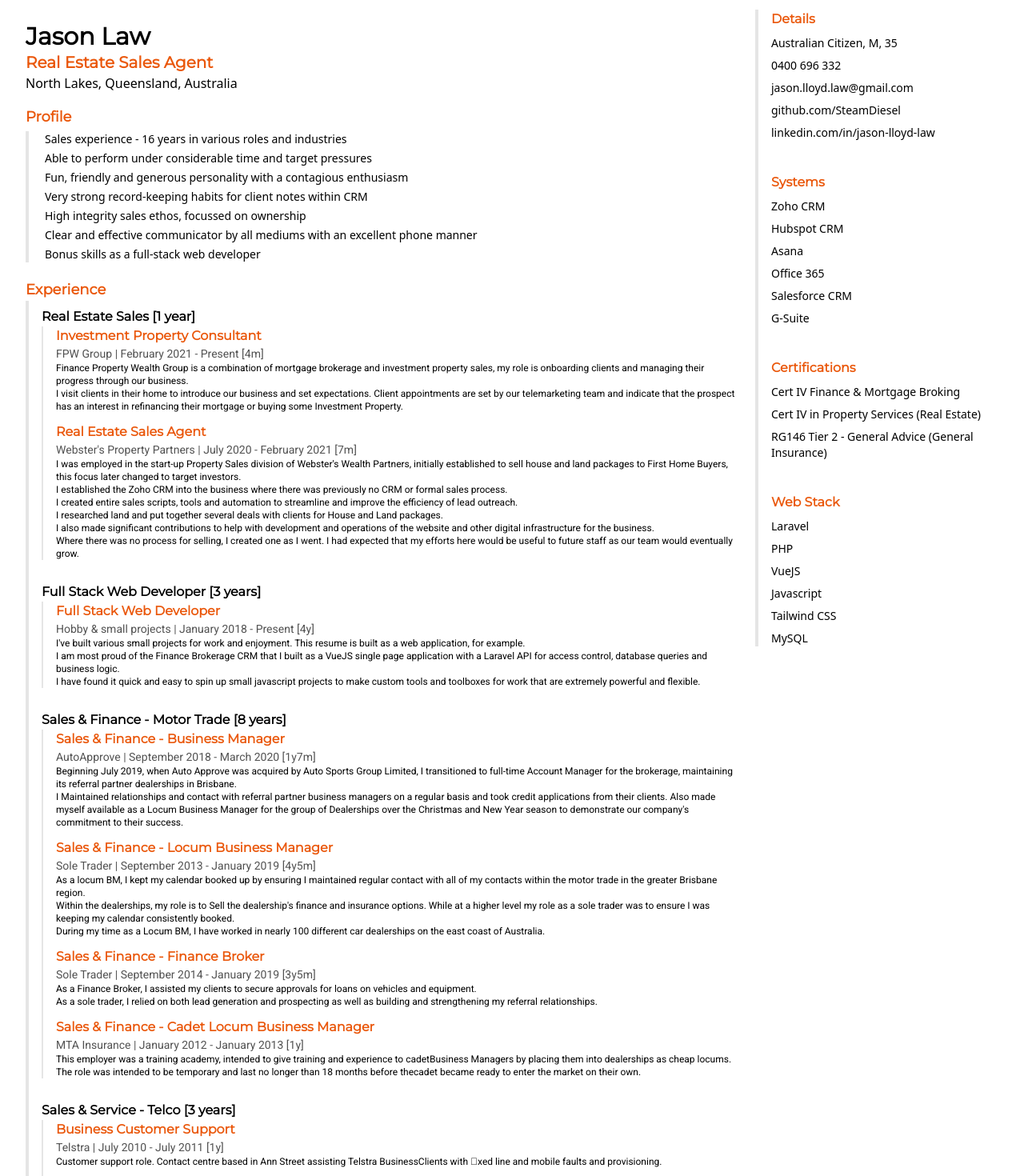
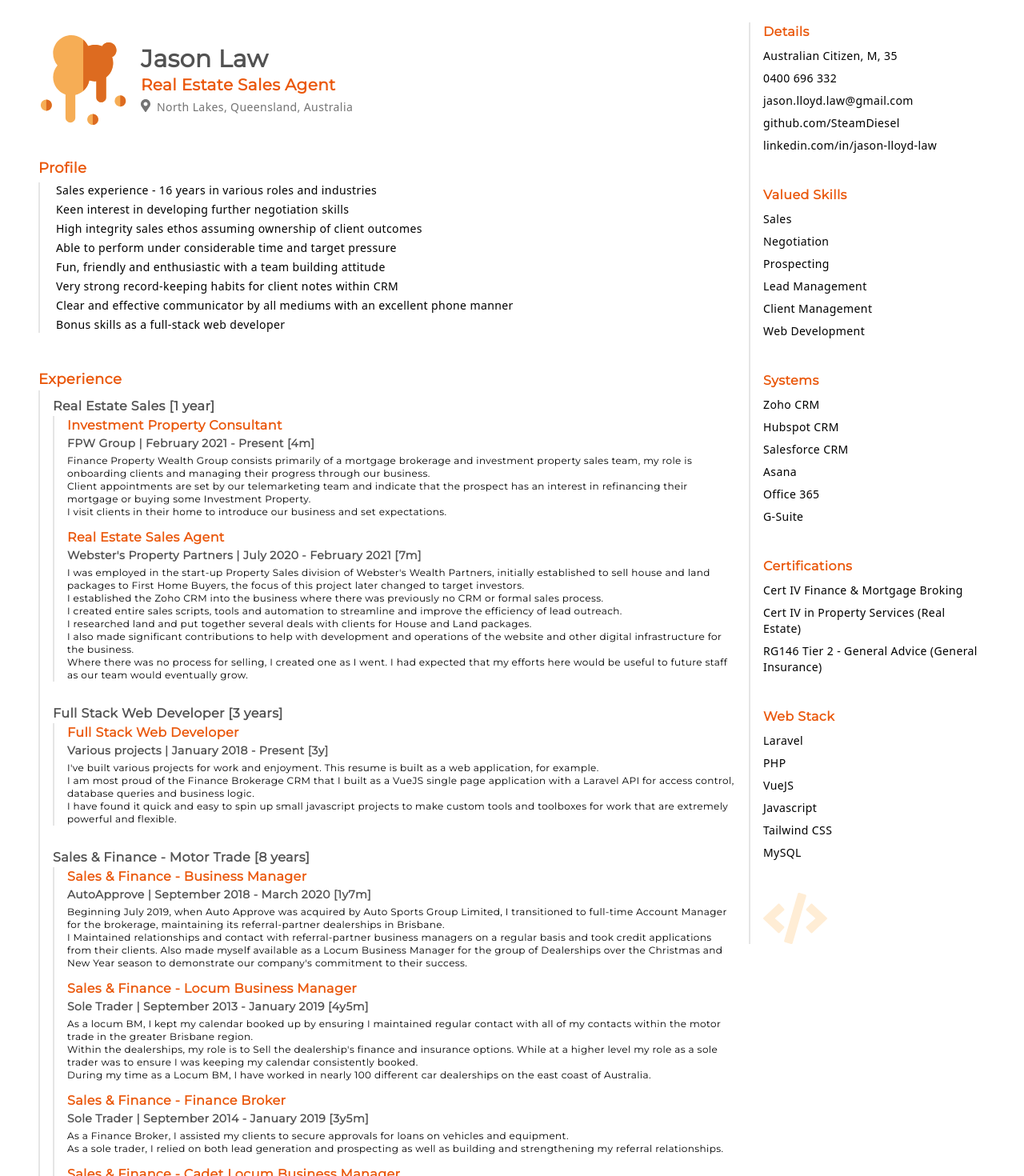
Before and after one commit to SteamDiesel/resume, a Vue app: page / in a window 1280 px wide. Shown: the part 20-1490 px from the top of the page at 80% size. Built offline with nearby package versions, Linux system fonts and the light colour scheme.

Commit message:
July 2021

```diff
--- a/public/index.html
+++ b/public/index.html
@@ -18,13 +18,16 @@
 			h3,
 			h4,
 			h5,
-			h6 {
+			h6,
+			body,
+			p {
 				font-family: "Montserrat", sans-serif;
 			}
-			p,
+			/* p,
 			body {
 				font-family: "Roboto", sans-serif;
-			}
+				font-family: "Montserrat", sans-serif;
+			} */
 		</style>
 	</head>
 	<body>
--- a/src/components/Resume.vue
+++ b/src/components/Resume.vue
@@ -1,25 +1,69 @@
 <template>
-	<div class="p-8 flex w-full">
+	<div class="p-12 print:p-2 flex w-full tracking-wide">
 		<!-- Left Column -->
 		<div class="w-3/4 pr-4">
 			<!-- Header -->
-			<div class="pt-4">
-				<h1 class="text-3xl font-bold ">
+			<div class="pt-4 flex">
+				<div class="w-28">
+					<svg viewBox="-13 0 511 512">
+						<path
+							d="m328.554688 480.546875c0 17.371094-14.082032 31.453125-31.453126 31.453125-17.371093 0-31.453124-14.082031-31.453124-31.453125s14.082031-31.453125 31.453124-31.453125c17.371094 0 31.453126 14.082031 31.453126 31.453125zm0 0"
+							fill="#f6ad55"
+						/>
+						<path
+							d="m328.554688 480.546875c0 17.371094-14.082032 31.453125-31.453126 31.453125 0-31.453125 0-39.601562 0-62.90625 17.371094 0 31.453126 14.082031 31.453126 31.453125zm0 0"
+							fill="#dd6b20"
+						/>
+						<path
+							d="m63.40625 399.25c0 17.371094-14.082031 31.453125-31.453125 31.453125s-31.453125-14.082031-31.453125-31.453125 14.082031-31.453125 31.453125-31.453125 31.453125 14.082031 31.453125 31.453125zm0 0"
+							fill="#f6ad55"
+						/>
+						<path
+							d="m63.40625 399.25c0 17.371094-14.082031 31.453125-31.453125 31.453125 0-31.453125 0-46.808594 0-62.90625 17.371094 0 31.453125 14.082031 31.453125 31.453125zm0 0"
+							fill="#dd6b20"
+						/>
+						<path
+							d="m485.210938 375.335938c0 17.367187-14.082032 31.449218-31.453126 31.449218-17.371093 0-31.453124-14.082031-31.453124-31.449218 0-17.371094 14.082031-31.453126 31.453124-31.453126 17.371094 0 31.453126 14.082032 31.453126 31.453126zm0 0"
+							fill="#f6ad55"
+						/>
+						<path
+							d="m485.210938 375.335938c0 17.367187-14.082032 31.449218-31.453126 31.449218 0-31.449218 0-38.988281 0-62.902344 17.371094 0 31.453126 14.082032 31.453126 31.453126zm0 0"
+							fill="#dd6b20"
+						/>
+						<path
+							d="m432.203125 85.230469c0-24.320313-19.714844-44.035157-44.035156-44.035157-16.214844 0-30.375 8.773438-38.015625 21.824219-12.617188-5.425781-26.515625-8.4375-41.121094-8.4375-13.710938 0-26.804688 2.65625-38.792969 7.46875-16.183593-36.546875-52.761719-62.050781-95.304687-62.050781-57.539063 0-104.183594 46.644531-104.183594 104.183594 0 25.871094 9.4375 49.539062 25.050781 67.757812-15.613281 18.214844-25.050781 41.882813-25.050781 67.757813 0 45.878906 29.65625 84.832031 70.847656 98.734375v131.910156c0 15.476562 12.546875 28.023438 28.023438 28.023438 15.480468 0 28.027344-12.546876 28.027344-28.023438v-128.957031c40.730468-9.0625 72.488281-41.957031 79.847656-83.300781 9.949218 3.152343 20.542968 4.863281 31.535156 4.863281 2.746094 0 5.46875-.109375 8.164062-.316407v91.722657c0 15.476562 12.546876 28.023437 28.023438 28.023437 15.480469 0 28.027344-12.546875 28.027344-28.023437v-113.546875c24.332031-19.070313 39.96875-48.730469 39.96875-82.042969 0-11.902344-2-23.332031-5.675782-33.988281 14.605469-7.167969 24.664063-22.179688 24.664063-39.546875zm0 0"
+							fill="#f6ad55"
+						/>
+						<path
+							d="m432.203125 85.230469c0-24.320313-19.714844-44.035157-44.035156-44.035157-16.214844 0-30.375 8.773438-38.015625 21.824219-12.617188-5.425781-26.515625-8.4375-41.121094-8.4375-13.710938 0-26.804688 2.65625-38.792969 7.46875-6.308593-14.246093-15.730469-26.804687-27.382812-36.839843v293.457031c17.785156-15.308594 30.355469-36.507813 34.640625-60.582031 9.949218 3.152343 20.542968 4.863281 31.535156 4.863281 2.746094 0 5.46875-.109375 8.164062-.316407v91.722657c0 15.476562 12.546876 28.023437 28.023438 28.023437 15.480469 0 28.027344-12.546875 28.027344-28.023437v-113.546875c24.332031-19.070313 39.96875-48.730469 39.96875-82.042969 0-11.902344-2-23.332031-5.675782-33.988281 14.605469-7.167969 24.664063-22.179688 24.664063-39.546875zm0 0"
+							fill="#dd6b20"
+						/>
+					</svg>
+				</div>
+				<div class="pl-4">
+					<h1 class="text-3xl font-bold text-gray-600 mt-3">
 						{{ name }}
 					</h1>
 					<h2 class="text-xl font-bold text-orange-600">
 						{{ profession }}
 					</h2>
-				<div>
+					<div class="flex text-gray-500 text-sm mt-1">
+						<svg class="h-4 pr-2" viewBox="0 0 384 512">
+							<path
+								fill="currentColor"
+								d="M172.268 501.67C26.97 291.031 0 269.413 0 192 0 85.961 85.961 0 192 0s192 85.961 192 192c0 77.413-26.97 99.031-172.268 309.67-9.535 13.774-29.93 13.773-39.464 0zM192 272c44.183 0 80-35.817 80-80s-35.817-80-80-80-80 35.817-80 80 35.817 80 80 80z"
+							></path>
+						</svg>
 						{{ location }}
 					</div>
 				</div>
+			</div>
 			<!-- Profile -->
-			<div class="pt-4">
+			<div class="pt-10">
 				<h2 class="text-lg font-bold text-orange-600">
 					Profile
 				</h2>
-				<div class="border-l-4 pl-5 text-sm">
+				<div class="border-l-2 pl-5 text-sm">
 					<div
 						v-for="(line, index) in profile"
 						:key="index"
@@ -30,17 +74,17 @@
 				</div>
 			</div>
 			<!-- Experience -->
-			<div class="pt-4">
+			<div class="pt-10">
 				<h2 class="text-lg font-bold text-orange-600">
 					Experience
 				</h2>
-				<div class="border-l-4 pl-4">
+				<div class="border-l-2 pl-4">
 					<div
 						v-for="(item, index) in experience"
 						:key="index"
 						class="py-2"
 					>
-						<h3 class="text-md font-semibold text">
+						<h3 class="text-md font-semibold text-gray-600">
 							{{ item.career }} [{{ item.tenure }}]
 						</h3>
 						<div class="border-l-2 pl-4">
@@ -54,7 +98,9 @@
 								>
 									{{ role.position }}
 								</h4>
-								<p class="text-sm text-gray-600">
+								<p
+									class="text-sm font-semibold text-gray-600 mb-1"
+								>
 									{{ role.employer }} | {{ role.from }} -
 									{{ role.to }} [{{ role.tenure }}]
 								</p>
@@ -73,7 +119,7 @@
 		</div>
 		<!-- Right Column -->
 		<div class="w-1/4">
-			<div class="border-l-4 pl-4">
+			<div class="border-l-2 pl-4">
 				<div class="mb-10">
 					<h2 class="text-md font-semibold text-orange-600 mb-2">
 						Details
@@ -98,6 +144,16 @@
 						{{ line }}
 					</div>
 				</div>
+				<div class=" w-24">
+					<div class="flex mx-auto my-auto">
+						<svg class="h-16 text-orange-100" viewBox="0 0 640 512">
+							<path
+								fill="currentColor"
+								d="M278.9 511.5l-61-17.7c-6.4-1.8-10-8.5-8.2-14.9L346.2 8.7c1.8-6.4 8.5-10 14.9-8.2l61 17.7c6.4 1.8 10 8.5 8.2 14.9L293.8 503.3c-1.9 6.4-8.5 10.1-14.9 8.2zm-114-112.2l43.5-46.4c4.6-4.9 4.3-12.7-.8-17.2L117 256l90.6-79.7c5.1-4.5 5.5-12.3.8-17.2l-43.5-46.4c-4.5-4.8-12.1-5.1-17-.5L3.8 247.2c-5.1 4.7-5.1 12.8 0 17.5l144.1 135.1c4.9 4.6 12.5 4.4 17-.5zm327.2.6l144.1-135.1c5.1-4.7 5.1-12.8 0-17.5L492.1 112.1c-4.8-4.5-12.4-4.3-17 .5L431.6 159c-4.6 4.9-4.3 12.7.8 17.2L523 256l-90.6 79.7c-5.1 4.5-5.5 12.3-.8 17.2l43.5 46.4c4.5 4.9 12.1 5.1 17 .6z"
+							></path>
+						</svg>
+					</div>
+				</div>
 			</div>
 		</div>
 	</div>
@@ -107,16 +163,16 @@
 	export default {
 		data() {
 			return {
-				test: "data",
 				name: "Jason Law",
 				profession: "Real Estate Sales Agent",
 				location: "North Lakes, Queensland, Australia",
 				profile: [
 					"Sales experience - 16 years in various roles and industries",
-					"Able to perform under considerable time and target pressures",
-					"Fun, friendly and generous personality with a contagious enthusiasm",
+					"Keen interest in developing further negotiation skills",
+					"High integrity sales ethos assuming ownership of client outcomes",
+					"Able to perform under considerable time and target pressure",
+					"Fun, friendly and enthusiastic with a team building attitude",
 					"Very strong record-keeping habits for client notes within CRM",
-					"High integrity sales ethos, focussed on ownership",
 					"Clear and effective communicator by all mediums with an excellent phone manner",
 					"Bonus skills as a full-stack web developer",
 				],
@@ -144,13 +200,24 @@
 				],
 				lists: [
 					{
+						title: "Valued Skills",
+						content: [
+							"Sales",
+							"Negotiation",
+							"Prospecting",
+							"Lead Management",
+							"Client Management",
+							"Web Development",
+						],
+					},
+					{
 						title: "Systems",
 						content: [
 							"Zoho CRM",
 							"Hubspot CRM",
+							"Salesforce CRM",
 							"Asana",
 							"Office 365",
-							"Salesforce CRM",
 							"G-Suite",
 						],
 					},
@@ -186,9 +253,9 @@
 								to: "Present",
 								tenure: "4m",
 								description: [
-									"Finance Property Wealth Group is a combination of mortgage brokerage and investment property sales, my role is onboarding clients and managing their progress through our business.",
-									"I visit clients in their home to introduce our business and set expectations. Client appointments are set by our telemarketing team and indicate that the prospect has an interest in refinancing their mortgage or buying some Investment Property.",
-									"",
+									"Finance Property Wealth Group consists primarily of a mortgage brokerage and investment property sales team, my role is onboarding clients and managing their progress through our business.",
+									"Client appointments are set by our telemarketing team and indicate that the prospect has an interest in refinancing their mortgage or buying some Investment Property.",
+									"I visit clients in their home to introduce our business and set expectations. ",
 								],
 							},
 							{
@@ -198,7 +265,7 @@
 								to: "February 2021",
 								tenure: "7m",
 								description: [
-									"I was employed in the start-up Property Sales division of Webster's Wealth Partners, initially established to sell house and land packages to First Home Buyers, this focus later changed to target investors.",
+									"I was employed in the start-up Property Sales division of Webster's Wealth Partners, initially established to sell house and land packages to First Home Buyers, the focus of this project later changed to target investors.",
 									"I established the Zoho CRM into the business where there was previously no CRM or formal sales process.",
 									"I created entire sales scripts, tools and automation to streamline and improve the efficiency of lead outreach.",
 									"I researched land and put together several deals with clients for House and Land packages.",
@@ -214,12 +281,12 @@
 						roles: [
 							{
 								position: "Full Stack Web Developer",
-								employer: "Hobby & small projects",
+								employer: "Various projects",
 								from: "January 2018",
 								to: "Present",
-								tenure: "4y",
+								tenure: "3y",
 								description: [
-									"I've built various small projects for work and enjoyment. This resume is built as a web application, for example.",
+									"I've built various projects for work and enjoyment. This resume is built as a web application, for example.",
 									"I am most proud of the Finance Brokerage CRM that I built as a VueJS single page application with a Laravel API for access control, database queries and business logic.",
 									"I have found it quick and easy to spin up small javascript projects to make custom tools and toolboxes for work that are extremely powerful and flexible.",
 								],
@@ -237,8 +304,8 @@
 								to: "March 2020",
 								tenure: "1y7m",
 								description: [
-									"Beginning July 2019, when Auto Approve was acquired by Auto Sports Group Limited, I transitioned to full-time Account Manager for the brokerage, maintaining its referral partner dealerships in Brisbane.",
-									"I Maintained relationships and contact with referral partner business managers on a regular basis and took credit applications from their clients. Also made myself available as a Locum Business Manager for the group of Dealerships over the Christmas and New Year season to demonstrate our company's commitment to their success.",
+									"Beginning July 2019, when Auto Approve was acquired by Auto Sports Group Limited, I transitioned to full-time Account Manager for the brokerage, maintaining its referral-partner dealerships in Brisbane.",
+									"I Maintained relationships and contact with referral-partner business managers on a regular basis and took credit applications from their clients. Also made myself available as a Locum Business Manager for the group of Dealerships over the Christmas and New Year season to demonstrate our company's commitment to their success.",
 								],
 							},
 							{
@@ -273,8 +340,8 @@
 								to: "January 2013",
 								tenure: "1y",
 								description: [
-									"This employer was a training academy, intended to give training and experience to cadetBusiness Managers by placing them into dealerships as cheap locums.",
-									"The role was intended to be temporary and last no longer than 18 months before thecadet became ready to enter the market on their own.",
+									"This employer was a training academy, intended to give training and experience to cadet Business Managers by placing them into dealerships as cheap locums.",
+									"The role was intended to be temporary and last no longer than 18 months before the cadet became ready to enter the market on their own.",
 								],
 							},
 						],
@@ -290,7 +357,7 @@
 								to: "July 2011",
 								tenure: "1y",
 								description: [
-									"Customer support role. Contact centre based in Ann Street assisting Telstra BusinessClients with 􀁽xed line and mobile faults and provisioning.",
+									"Customer support role. Contact centre based in Ann Street assisting Telstra Business Clients with fixed line and mobile faults and provisioning.",
 								],
 							},
 							{
@@ -300,7 +367,7 @@
 								to: "June 2010",
 								tenure: "2y1m",
 								description: [
-									"Inbound sales calls assisting people who would respond to direct mail, TV and radioadvertising. Goal was to close on the 􀁽rst call and provision the service over the phone.",
+									"Inbound sales calls assisting people who would respond to direct mail, TV and radio advertising. Goal was to close on the first call and provision the service over the phone.",
 								],
 							},
 						],
@@ -316,7 +383,7 @@
 								to: "May 2008",
 								tenure: "2y2m",
 								description: [
-									"Sales of pumps and accessories. This role was primarily phone based to assist customerswho called to get expert knowledge on Pump selection.",
+									"Sales of pumps and accessories. This role was primarily phone based to assist customers who called to get expert knowledge on Pump selection.",
 									"Success in this role was dependent on the level of product knowledge and conveying confidence in selection to the customer.",
 								],
 							},
@@ -327,7 +394,7 @@
 								to: "August 2004",
 								tenure: "2y1m",
 								description: [
-									"Junior retail traineeship. Sales of pumps and electric motors, power tools and equipment.",
+									"Junior retail trainee. Sales of pumps and electric motors, power tools and equipment.",
 								],
 							},
 						],
--- a/tailwind.config.js
+++ b/tailwind.config.js
@@ -10,7 +10,11 @@ module.exports = {
       gray: colors.trueGray,
       orange: colors.orange,
     },
-    extend: {},
+    extend: {
+      screens: {
+        'print': {'raw': 'print'},
+      }
+    },
   },
   variants: {
     extend: {},
```
Also changed, not shown: 1 other file (tests, documents, lock files or other folders). Lines whose indentation alone changed are shown as unchanged.
